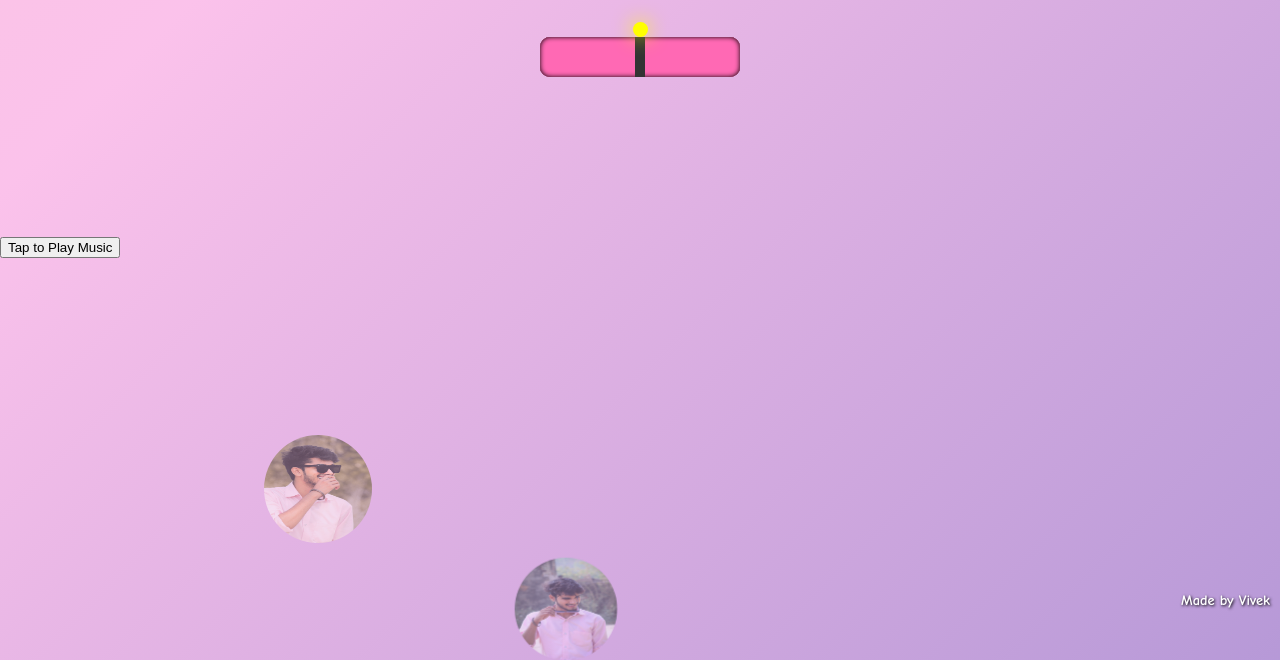
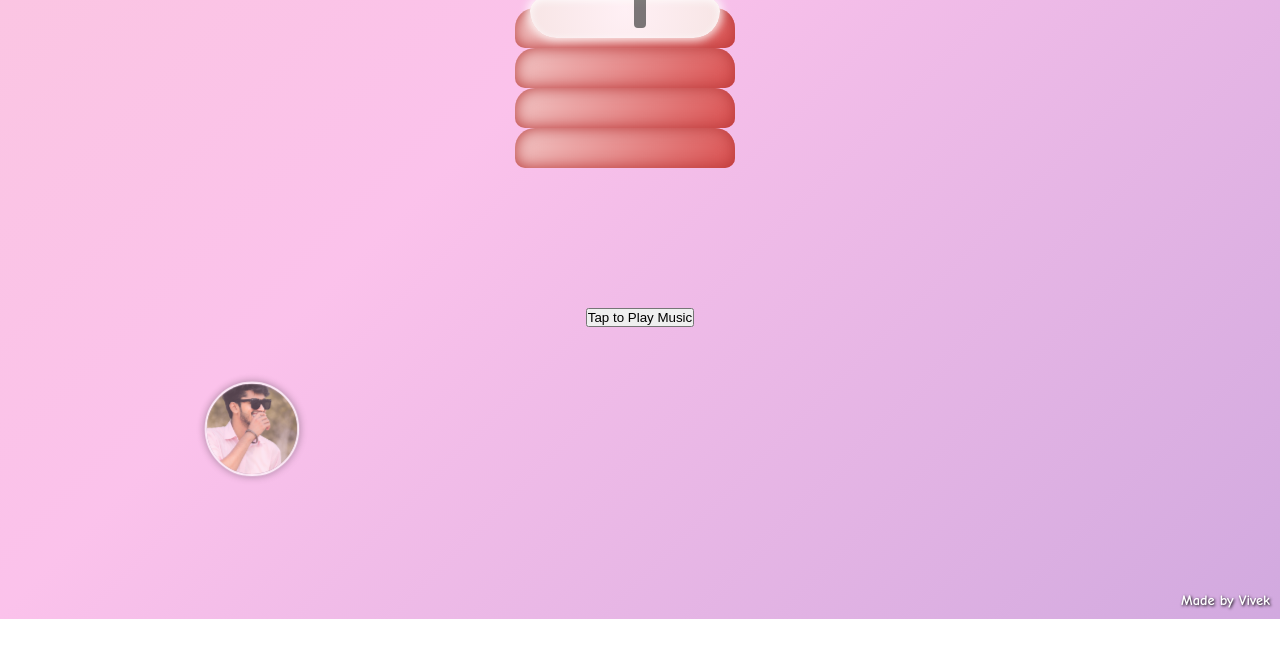
Before and after one commit to crzyvivek/New-birthday, a plain HTML site: page index.html in a window 1280 px wide. Shown: the part 181-841 px from the top of the page. After the commit the page ends 800 px from the top, so only its background shows below. Drawn offline with Linux system fonts and the light colour scheme.

Commit message:
Update style.css

```diff
--- a/style.css
+++ b/style.css
@@ -1,23 +1,41 @@
-body {
+/* Reset & basic */
+* {
+  box-sizing: border-box;
   margin: 0;
   padding: 0;
+}
+
+body {
   background: linear-gradient(135deg, #ff9a9e, #fad0c4, #fbc2eb, #a18cd1);
   background-size: 400% 400%;
   animation: gradientBG 15s ease infinite;
   font-family: 'Comic Sans MS', cursive, sans-serif;
-  overflow: hidden;
+  overflow-x: hidden;
+  min-height: 100vh;
+  display: flex;
+  flex-direction: column;
+  align-items: center;
+  padding: 20px;
+  color: white;
 }
 
 @keyframes gradientBG {
-  0% {background-position: 0% 50%;}
-  50% {background-position: 100% 50%;}
-  100% {background-position: 0% 50%;}
+  0% {
+    background-position: 0% 50%;
+  }
+  50% {
+    background-position: 100% 50%;
+  }
+  100% {
+    background-position: 0% 50%;
+  }
 }
 
 .container {
   text-align: center;
-  padding-top: 50px;
-  color: white;
+  max-width: 700px;
+  width: 100%;
+  margin-bottom: 40px;
 }
 
 h1 {
@@ -27,89 +45,179 @@ h1 {
 }
 
 .wish {
-  font-size: 1.2em;
+  font-size: 1.3em;
+  margin-bottom: 50px;
+  text-shadow: 1px 1px 2px black;
+}
+
+/* Cake Container for responsive */
+.cake-container {
+  display: flex;
+  justify-content: center;
   margin-bottom: 40px;
 }
 
+/* Cake */
 .cake {
   position: relative;
-  margin: 0 auto;
-  width: 200px;
-  height: 200px;
+  width: 250px;
+  height: 250px;
+  perspective: 1000px;
 }
 
+/* Layers */
 .layer {
   position: absolute;
-  width: 200px;
+  width: 220px;
   height: 40px;
-  background: #ff69b4;
-  border-radius: 10px;
-  box-shadow: inset 0 0 5px #000;
+  background: linear-gradient(135deg, #f2c9c9, #d94e4e);
+  border-radius: 20px 20px 10px 10px;
+  box-shadow: inset 0 0 15px #b83b3b;
+  opacity: 0;
+  transform: translateY(50px);
+  animation-fill-mode: forwards;
+  animation-timing-function: ease-out;
 }
 
-.layer-bottom { top: 120px; }
-.layer-middle { top: 80px; }
-.layer-top { top: 40px; }
-
-.plate {
-  position: absolute;
-  bottom: 0;
-  width: 220px;
-  height: 20px;
-  background: #eee;
-  border-radius: 10px;
-  left: -10px;
+/* Animations for layers appear one by one */
+.layer-1 {
+  top: 150px;
+  animation: layerAppear 0.8s forwards 0.5s;
+}
+.layer-2 {
+  top: 110px;
+  animation: layerAppear 0.8s forwards 1.3s;
+}
+.layer-3 {
+  top: 70px;
+  animation: layerAppear 0.8s forwards 2.1s;
+}
+.layer-4 {
+  top: 30px;
+  animation: layerAppear 0.8s forwards 2.9s;
 }
 
+/* Cream on top layer */
+.cream {
+  position: absolute;
+  top: 20px;
+  left: 15px;
+  width: 190px;
+  height: 40px;
+  background: radial-gradient(circle at 50% 30%, #fff0f5, #f7e5e5);
+  border-radius: 20px 20px 40px 40px;
+  box-shadow:
+    0 0 8px 3px rgba(255, 255, 255, 0.8),
+    inset 0 2px 8px rgba(255, 255, 255, 0.9);
+  opacity: 0;
+  animation: creamAppear 1s forwards 3.7s;
+}
+
+/* Candle */
 .candle {
   position: absolute;
   top: 0;
   left: 50%;
-  margin-left: -5px;
-  width: 10px;
-  height: 40px;
+  transform: translateX(-50%);
+  width: 12px;
+  height: 50px;
   background: #333;
+  border-radius: 4px;
+  opacity: 0;
+  animation: candleAppear 0.8s forwards 4.7s;
 }
 
+/* Candle flame */
 .flame {
-  width: 15px;
-  height: 15px;
-  background: yellow;
-  border-radius: 50%;
   position: absolute;
-  top: -15px;
-  left: -2.5px;
-  box-shadow: 0 0 20px yellow;
-  animation: flicker 1s infinite;
+  top: -20px;
+  left: 50%;
+  transform: translateX(-50%);
+  width: 16px;
+  height: 22px;
+  background: radial-gradient(circle, #ffd700 20%, transparent 70%);
+  border-radius: 50% 50% 50% 50% / 70% 70% 30% 30%;
+  filter: drop-shadow(0 0 6px #ffd700);
+  animation: flicker 1.5s infinite;
 }
 
-@keyframes flicker {
-  0%, 100% { transform: scale(1); }
-  50% { transform: scale(1.2); }
-}
-
+/* Floating images */
 .bubbles {
-  position: absolute;
+  position: fixed;
   top: 0;
   left: 0;
   width: 100%;
-  height: 100%;
+  height: 100vh;
   pointer-events: none;
+  overflow: visible;
+  z-index: 1;
 }
 
 .bubble {
   position: absolute;
+  width: 90px;
+  height: 90px;
+  border-radius: 50%;
+  object-fit: cover;
+  animation: float 20s linear infinite;
+  opacity: 0.7;
+  filter: drop-shadow(0 0 4px rgba(0, 0, 0, 0.5));
+  border: 2px solid white;
+}
+
+.bubble:nth-child(1) {
+  left: 15%;
+  animation-delay: 0s;
+}
+.bubble:nth-child(2) {
+  left: 40%;
+  animation-delay: 6s;
+  width: 110px;
+  height: 110px;
+}
+.bubble:nth-child(3) {
+  left: 65%;
+  animation-delay: 12s;
+}
+.bubble:nth-child(4) {
+  left: 85%;
+  animation-delay: 18s;
   width: 100px;
   height: 100px;
-  border-radius: 50%;
-  animation: float 15s linear infinite;
-  opacity: 0.6;
 }
 
-.bubble:nth-child(1) { left: 20%; animation-delay: calc(var(--i) * 2s); }
-.bubble:nth-child(2) { left: 40%; animation-delay: calc(var(--i) * 2s); }
-.bubble:nth-child(3) { left: 60%; animation-delay: calc(var(--i) * 2s); }
-.bubble:nth-child(4) { left: 80%; animation-delay: calc(var(--i) * 2s); }
+/* Animations */
+
+@keyframes layerAppear {
+  to {
+    opacity: 1;
+    transform: translateY(0);
+  }
+}
+
+@keyframes creamAppear {
+  to {
+    opacity: 1;
+  }
+}
+
+@keyframes candleAppear {
+  to {
+    opacity: 1;
+  }
+}
+
+@keyframes flicker {
+  0%,
+  100% {
+    transform: translateX(-50%) scale(1);
+    filter: drop-shadow(0 0 8px #ffd700);
+  }
+  50% {
+    transform: translateX(-50%) scale(1.2);
+    filter: drop-shadow(0 0 14px #ffd700);
+  }
+}
 
 @keyframes float {
   0% {
@@ -117,20 +225,36 @@ h1 {
     transform: translateX(0) scale(1);
   }
   50% {
-    transform: translateX(30px) scale(1.2);
+    transform: translateX(30px) scale(1.1);
   }
   100% {
-    bottom: 100%;
+    bottom: 110vh;
     transform: translateX(-30px) scale(1);
   }
 }
 
+/* Credit */
 .credit {
   position: fixed;
   bottom: 10px;
   right: 10px;
   color: white;
-  font-size: 0.9em;
   font-weight: bold;
+  font-size: 0.9rem;
   text-shadow: 1px 1px 3px black;
+  z-index: 10;
 }
+
+/* Responsive Design */
+@media (max-width: 600px) {
+  h1 {
+    font-size: 2.2em;
+  }
+
+  .wish {
+    font-size: 1.1em;
+  }
+
+  .cake {
+    width: 180px;
+    height
```
